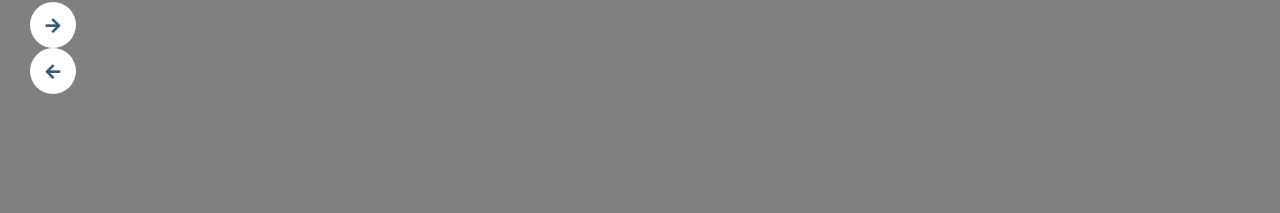
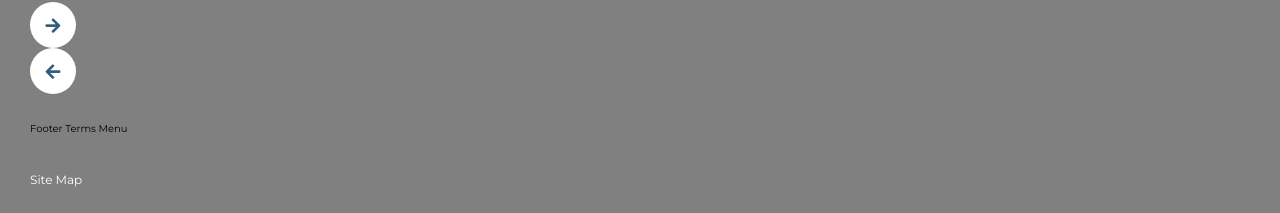
Before and after one commit to merryface/evositeCutUp, a website: page library.html in a window 1280 px wide. Shown: the part 800-1013 px from the top of the page. Before the commit the page ends 924 px from the top, so only its background shows below. Drawn offline with Linux system fonts and the light colour scheme.

Commit message:
finished

```diff
--- a/library.html
+++ b/library.html
@@ -97,5 +97,17 @@
         <div id="carouselle_prev" class="carouselle_arrowContainer">
             <i class="fas fa-arrow-left"></i>
         </div>
+        <!--  -->
+        <!--  -->
+
+
+        <p style="margin: 3rem 0;">
+            Footer Terms Menu
+        </p>
+        <br>
+        <ul class="footer_legal">
+            <a href="/" class="footer_legal-item"><li>Site Map</li></a>
+        </ul>
+
     </body>
 </html>
--- a/scss/footer.scss
+++ b/scss/footer.scss
@@ -17,3 +17,13 @@
         color: var(--Secondary);
     }
 }
+
+.footer_legal {
+    list-style: none;
+
+    a li {
+        color: var(--white);
+        text-decoration: none;
+        font-size: 1.2rem;
+    }
+}
```
Also changed, not shown: css/main.css, css/main.min.css.
